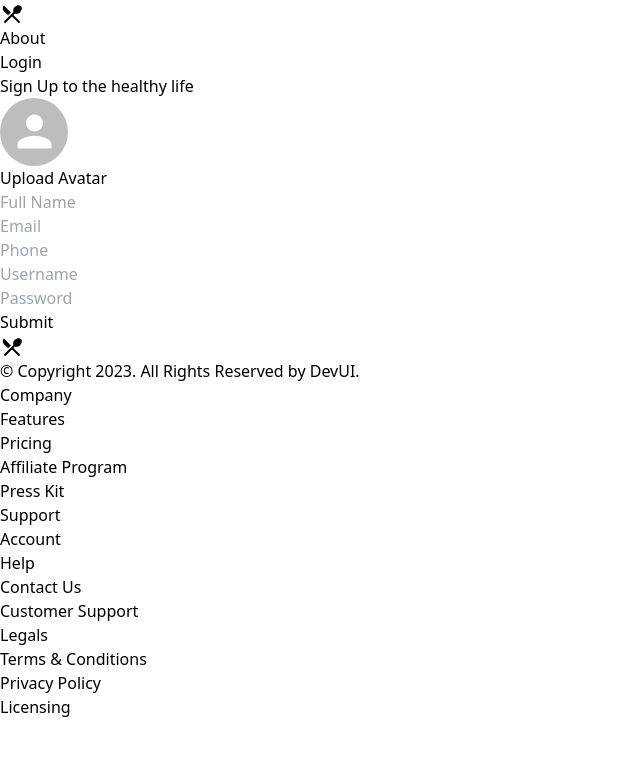
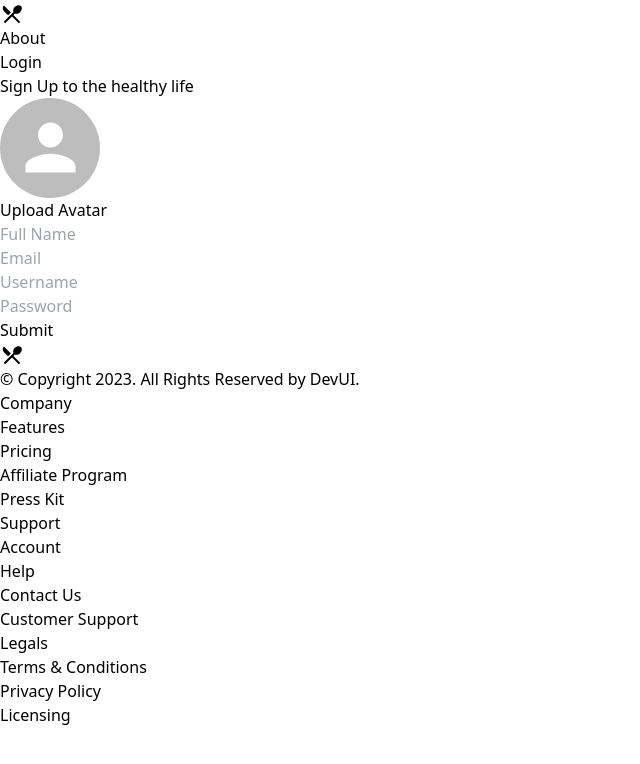
Before and after one commit to Rushikesh0107/Food-Delivery-App, a React (Vite) app in the folder frontend/: page /signup in a window 1280 px wide. Shown: the top 764 px of the page, without its empty margins (0-640 px from the left). Built offline with nearby package versions, Linux system fonts and the light colour scheme.

Commit message:
Add Address page and avatar upload functionality

```diff
--- a/frontend/src/App.jsx
+++ b/frontend/src/App.jsx
@@ -3,6 +3,7 @@ import Login from './pages/Login.jsx'
 import Home from './pages/Home.jsx'
 import Layout from './components/Layout.jsx'
 import SignUp from './pages/SignUp.jsx'
+import Address from './pages/Address.jsx'
 
 function App() {
 
@@ -13,6 +14,7 @@ function App() {
         <Route path='' element={<Home />} />
         <Route path="/login" element={< Login />} />
         <Route path='/signup' element={<SignUp />} />
+        <Route path="/address" element={<Address />}/>
       </Route>
       </Routes>
     </Router>
--- /dev/null
+++ b/frontend/src/pages/Address.jsx
@@ -0,0 +1,9 @@
+import React from 'react'
+
+const Address = () => {
+  return (
+    <div>Address</div>
+  )
+}
+
+export default Address
--- a/frontend/src/pages/SignUp.jsx
+++ b/frontend/src/pages/SignUp.jsx
@@ -3,18 +3,36 @@ import Input from '../components/Input';
 import { useForm } from "react-hook-form";
 import axios from 'axios';
 import Avatar from '@mui/material/Avatar';
+import { useNavigate } from 'react-router-dom';
 
 const SignUp = () => {
 
-  const { register, handleSubmit } = useForm();
+  const { register, handleSubmit, setValue } = useForm();
   const [error, setError] = useState("");
+  const [file, setFile] = useState(null);
+  const navigate = useNavigate();
+
+  const handleFileChange = (e) => {
+    const selectedFile = e.target.files[0];
+    setFile(selectedFile);
+    setValue("avatar", selectedFile);
+    // Manually set the value for the file input
+  };
 
   const signup = async (data) => {
     try {
-      const result = await axios.post(`http://localhost:8000/api/v1/users/signup`, data)
+      //console.log(data);
+      const result = await axios.post(`http://localhost:8000/api/v1/users/register`,
+      data,
+      {
+        headers: {
+        "Content-Type": "multipart/form-data",
+        }
+      },
+      )
 
-      console.log(result);
-      navigate('/');
+      //console.log(result);
+      navigate('/address');
     } catch (error) {
       setError(error.response.data.message);
     }
@@ -33,21 +51,28 @@ const SignUp = () => {
           {error}
         </div>
       )}
-      <form className='flex-col gap-2 flex px-8 pt-6 pb-8 mb-4 w-96'>
-      <div
-      className='flex flex-col items-center gap-2 justify-center cursor-pointer'>
+      <form
+      className='flex-col gap-2 flex px-8 pt-6 pb-8 mb-4 w-96'
+      onSubmit={handleSubmit(signup)}
+      >
+      <label htmlFor="avatar" className='cursor-pointer'>
+            <div className='flex flex-col items-center gap-2 justify-center'>
               <Avatar
-          alt=""
-          src=""
-          sx={{ width: 68, height: 68 }}
+                src={file ? URL.createObjectURL(file) : ''}
+                alt="Avatar"
+                style={{ width: '100px', height: '100px' }}
               />
               <span>Upload Avatar</span>
             </div>
-      <Input
+          </label>
+          <input
             type='file'
             id='avatar'
-      style={{display: 'none'}}
+            style={{ display: 'none' }}
+            onChange={(e) => handleFileChange(e)}
           />
+
+
       <Input
           placeholder="Full Name"
           type="text"
@@ -60,11 +85,11 @@ const SignUp = () => {
           {...register("email", { required: true })}
           />
 
-        <Input
+        {/* <Input
           placeholder="Phone"
           type="number"
           {...register("email", { required: true })}
-          />
+          /> */}
 
         <Input
           placeholder="Username"
@@ -78,7 +103,6 @@ const SignUp = () => {
           {...register("password", { required: true })}
           />
 
-
         <input
           type="submit"
           value={'Submit'}
```
Lines whose indentation alone changed are shown as unchanged.
